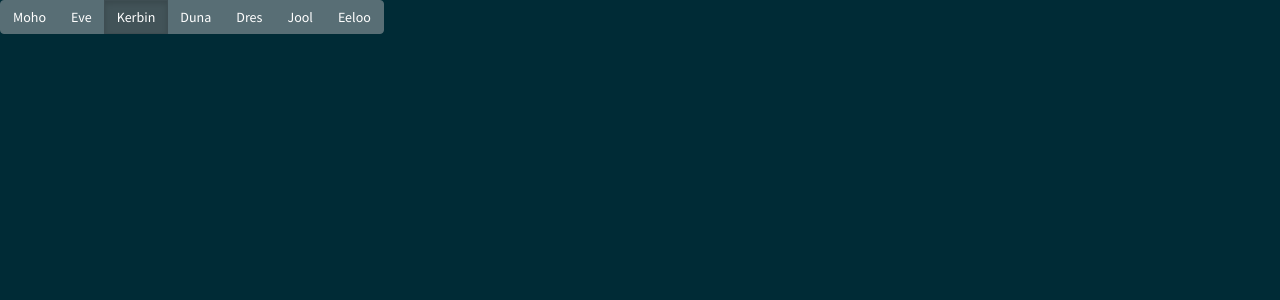
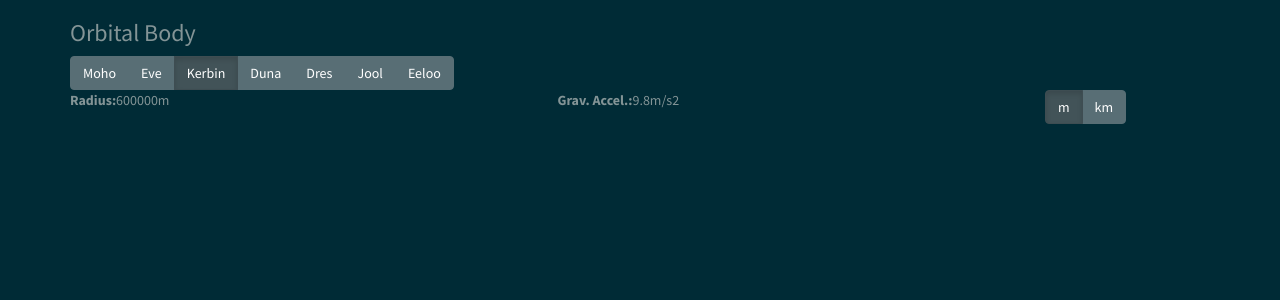
Before and after one commit to codythompson/sathelp, a Vue app: page / in a window 1280 px wide. Shown: the top 300 px of the page. Built offline with nearby package versions, Linux system fonts and the light colour scheme.

Commit message:
added a planet info component.

```diff
--- a/src/App.vue
+++ b/src/App.vue
@@ -1,6 +1,8 @@
 <template>
   <div id="app">
-    <orb-calc></orb-calc>
+    <div class="container">
+      <orb-calc></orb-calc>
+    </div>
   </div>
 </template>
 
--- a/src/components/ButtonGroup.vue
+++ b/src/components/ButtonGroup.vue
@@ -15,7 +15,7 @@
 export default {
     name: 'ButtonGroup',
     props: {
-        'initallySelected': null,
+        'initiallySelected': null,
         'buttonLabels': {
             type: Array,
             required: true
@@ -23,7 +23,7 @@
     },
     data: function () {
         return {
-            selected: this.initallySelected
+            selected: this.initiallySelected
         };
     },
     methods: {
--- a/src/components/OrbCalc.vue
+++ b/src/components/OrbCalc.vue
@@ -1,17 +1,20 @@
 <template>
     <div class="orb-calc-comp">
         <planet-picker :celBodies="celBodies" :initiallySelected="'kerbin'"></planet-picker>
+        <planet-info :bodyInfo="celBodies[2]"></planet-info>
     </div>
 </template>
 
 <script>
 import PlanetPicker from './PlanetPicker'
+import PlanetInfo from './PlanetInfo'
 import celBodiesInfo from '../data/celBodiesInfo.json'
 
 export default {
     name: 'OrbCalc',
     components: {
-        PlanetPicker
+        PlanetPicker,
+        PlanetInfo
     },
     data () {
         return {
--- /dev/null
+++ b/src/components/PlanetInfo.vue
@@ -0,0 +1,81 @@
+<template>
+    <div class="planet-info-comp">
+        <div class="row">
+            <div class="col-xs-5">
+                <label>Radius:</label>
+                <span>{{radius}}{{units}}</span>
+            </div>
+            <div class="col-xs-5">
+                <label>Grav. Accel.:</label>
+                <span>{{gravAccel}}{{units}}/s<span class="exponent">2</span></span>
+            </div>
+            <div class="col-xs-2">
+                <button-group
+                    :buttonLabels="unitLabels"
+                    :initiallySelected="'m'"
+                    v-on:selected="setUnits">
+                </button-group>
+            </div>
+        </div>
+    </div>
+</template>
+
+<script>
+import ButtonGroup from './ButtonGroup'
+
+// TODO make a unit converter
+export default {
+    name: 'PlanetInfo',
+    components: {ButtonGroup},
+    props: {
+        bodyInfo: Object,
+        initialUnits: {
+            default: 'm',
+            validator: function (val) {
+                return val === 'm' || val === 'km';
+            }
+        }
+    },
+    data: function () {
+        return {
+            units: this.initialUnits,
+            unitLabels: [
+                {name: 'm', label: 'm'},
+                {name: 'km', label: 'km'}
+            ]
+        };
+    },
+    computed: {
+        radius: function () {
+            var rad = this.bodyInfo.radius;
+
+            if (typeof rad !== 'number') {
+                return '?';
+            }
+
+            return this.getVal(rad);
+        },
+        gravAccel: function () {
+            var accel = this.bodyInfo.grav_sea_level;
+
+            if (typeof accel !== 'number') {
+                return '?';
+            }
+
+            return this.getVal(accel);
+        }
+    },
+    methods: {
+        setUnits: function (units) {
+            this.units = units;
+        },
+        getVal: function (valInMeters) {
+            if (this.units === 'km') {
+                return valInMeters/1000;
+            } else {
+                return valInMeters;
+            }
+        }
+    }
+}
+</script>
--- a/src/components/PlanetPicker.vue
+++ b/src/components/PlanetPicker.vue
@@ -1,8 +1,11 @@
 <template>
-    <div class="planet-picker-comp btn-group">
+    <div class="planet-picker-comp">
+        <h3>
+            Orbital Body
+        </h3>
         <button-group
             :buttonLabels="celBodies"
-            :initallySelected="selectedName"
+            :initiallySelected="selectedName"
             v-on:selected="buttonClicked">
         </button-group>
     </div>
--- a/src/data/celBodiesInfo.json
+++ b/src/data/celBodiesInfo.json
@@ -13,6 +13,8 @@
         {
             "name": "kerbin",
             "label": "Kerbin",
+            "radius": 600000,
+            "grav_sea_level": 9.8,
             "satellites": {}
         },
         {
```
